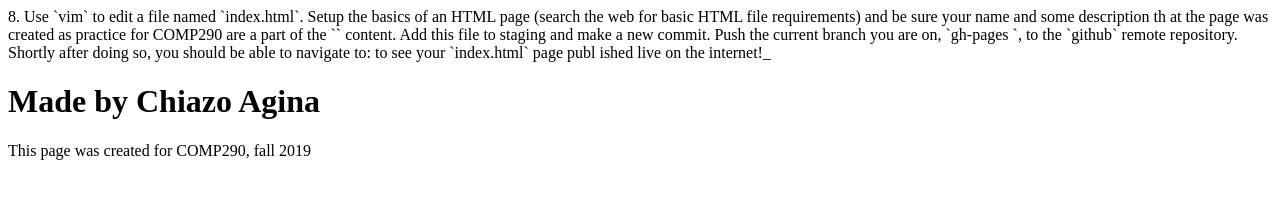
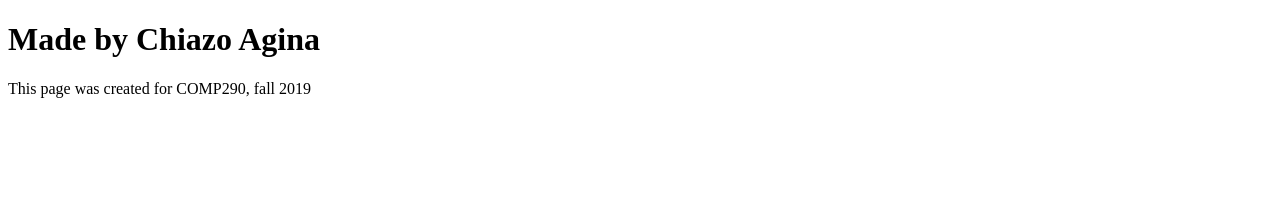
Before and after one commit to chiazo/comp290site, a plain HTML site: page index.html in a window 1280 px wide. Drawn offline with Linux system fonts and the light colour scheme.

Commit message:
deleted instructions from index.html

```diff
--- a/index.html
+++ b/index.html
@@ -1,5 +1,3 @@
-8. Use `vim` to edit a file named `index.html`. Setup the basics of an HTML page (search the web for basic HTML file requirements) and be sure your name and some description th    at the page was created as practice for COMP290 are a part of the `<body>` content. Add this file to staging and make a new commit. Push the current branch you are on, `gh-pages    `, to the `github` remote repository. Shortly after doing so, you should be able to navigate to: <https://your-username.github.io/comp290site> to see your `index.html` page publ    ished live on the internet!_
-
 <!DOCTYPE html>
 <html>
 <body>
```
